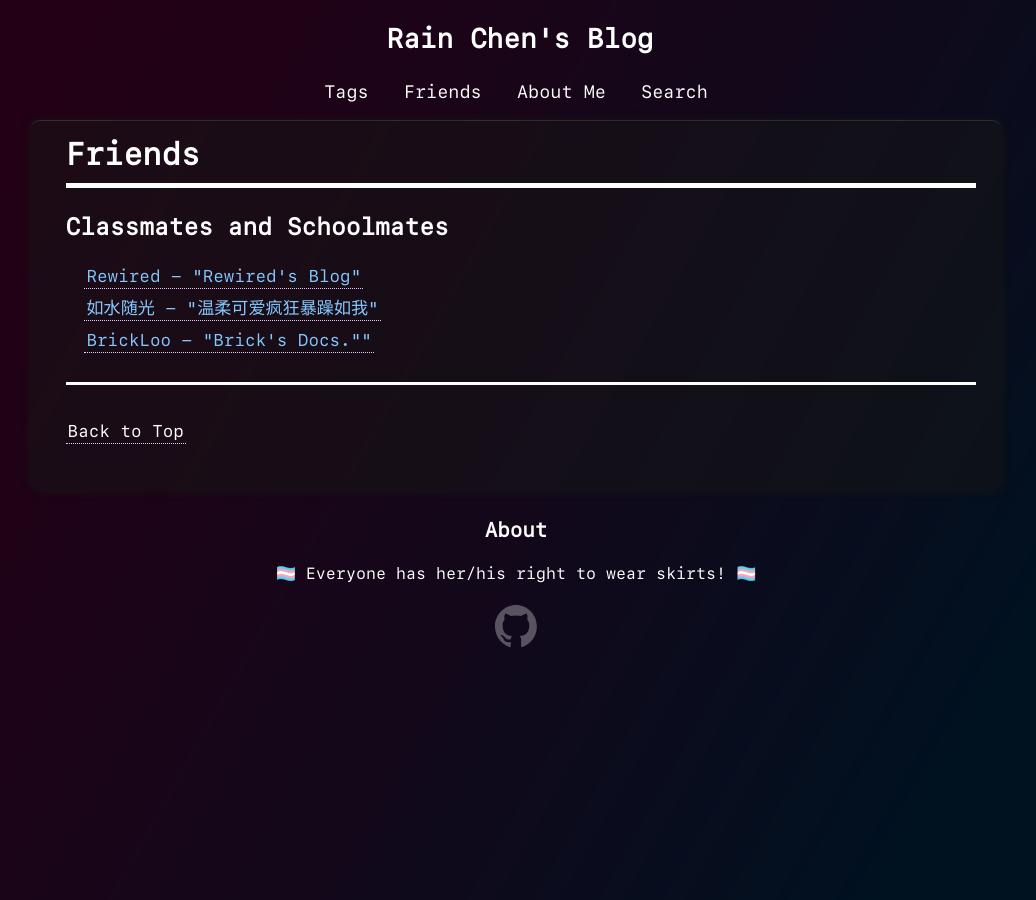
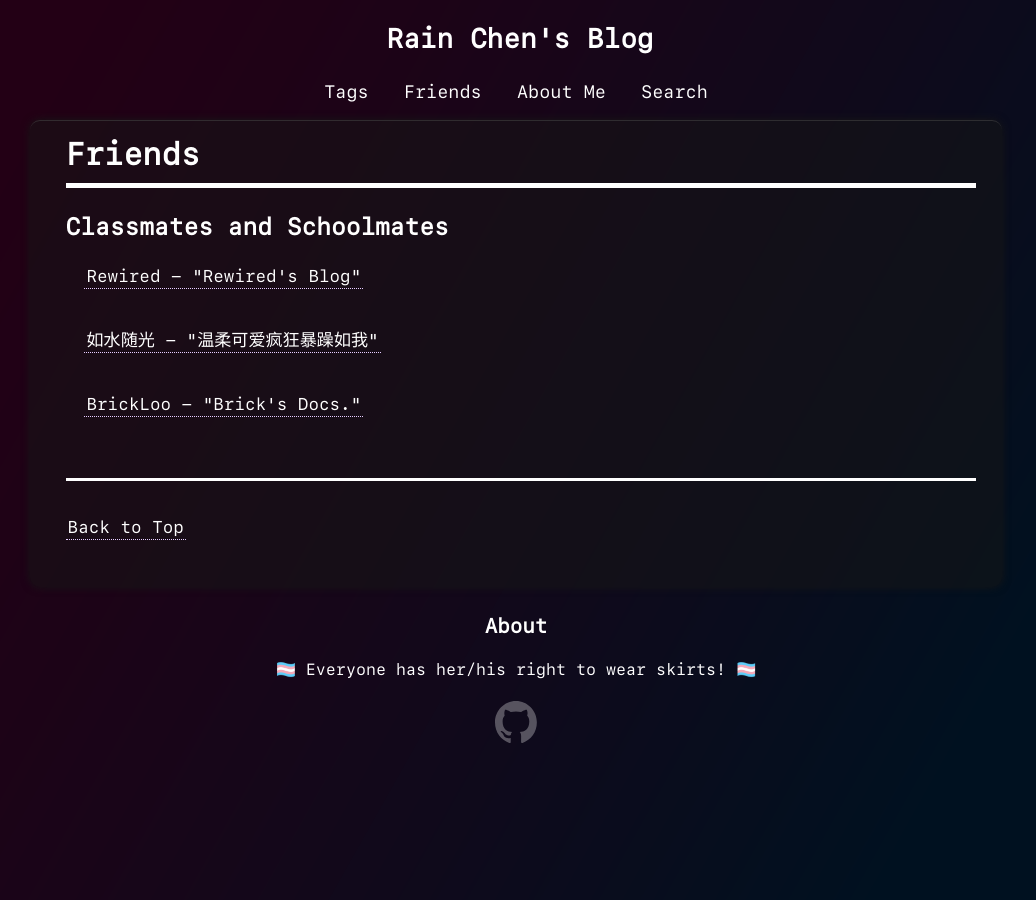
Before and after one commit to CongJyu/CongJyu.github.io, a Jekyll site: the page built from blog/friends/index.html, in a window 1280 px wide. Shown: the whole page, without its empty margins (124-1160 px from the left). Built offline with Jekyll 4.4.1, drawn with Linux system fonts in a browser that asks for light colours; some web fonts are replaced; comment, search, counter and statistics services are not loaded.

Commit message:
update friends' page

```diff
--- a/blog/friends/index.html
+++ b/blog/friends/index.html
@@ -10,13 +10,13 @@ group: navigation
 </h3>
 
 <ul class="post-list">
-    <a target="_blank" href="https://blog.rewired.moe">
+    <a class="internal" href="https://blog.rewired.moe">
         Rewired - "Rewired's Blog"
-    </a><br>
-    <a target="_blank" href="https://cherishqwq.github.io/newsite.github.io/index.html">
+    </a><br><br>
+    <a class="internal" href="https://cherishqwq.github.io/newsite.github.io/index.html">
         如水随光 - "温柔可爱疯狂暴躁如我"
-    </a><br>
-    <a target="_blank" href="https://brickloo.github.io">
-        BrickLoo - "Brick's Docs.""
-    </a><br>
+    </a><br><br>
+    <a class="internal" href="https://brickloo.github.io">
+        BrickLoo - "Brick's Docs."
+    </a><br><br>
 </ul>
```
Also changed, not shown: 2 other files.
